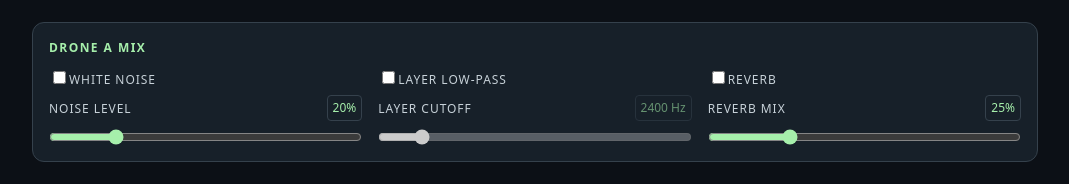
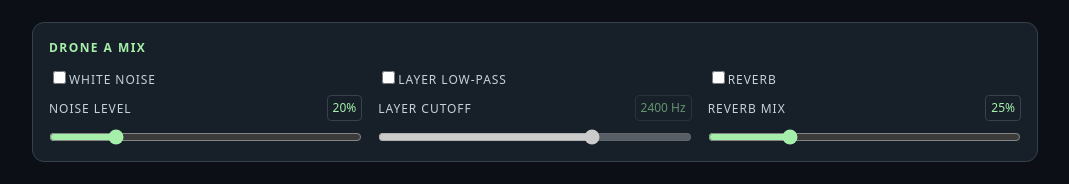
Before and after one commit to wgabel/orbit-sound-lab, a React (Vite) app: page / in a window 1280 px wide. Shown: the part 1050-1234 px from the top of the page, without its empty margins (105-1174 px from the left). Built offline with nearby package versions, Linux system fonts and the light colour scheme.

Commit message:
Give low cutoff and amplitude settings more slider travel

```diff
--- a/src/presentation/App.tsx
+++ b/src/presentation/App.tsx
@@ -395,7 +395,8 @@ export function App() {
         <NumericSlider label="DEPTH" unit="cents" min={0} max={300} step={0.1}
       disabled={!modulation.enabled} value={modulation.depthCents} onChange={value => updateLowFrequencyOscillator({...modulation,depthCents:value})}/>
         {modulation.depthCents >= 100 && <span className="pitch-lfo-detail">±{Number((modulation.depthCents / 100).toFixed(3))} semitones</span>}
-      </> : modulation.destination === 'amplitude' ? <NumericSlider label="DEPTH" unit="%" displayFactor={100 / AMPLITUDE_LFO_CENTER} min={0} max={AMPLITUDE_LFO_CENTER} step={0.01}
+      </> : modulation.destination === 'amplitude' ? <NumericSlider label="DEPTH" unit="%" displayFactor={100 / AMPLITUDE_LFO_CENTER} min={0} max={AMPLITUDE_LFO_CENTER}
+      step={AMPLITUDE_LFO_CENTER / 10000} scale="quadratic"
       disabled={!modulation.enabled} value={modulation.depthAmplitude} onChange={value => updateLowFrequencyOscillator({...modulation,depthAmplitude:value})}/> : <NumericSlider label="DEPTH" unit="Hz" min={0} max={5000} step={10}
       disabled={!modulation.enabled} value={modulation.depthHz} onChange={value => updateLowFrequencyOscillator({...modulation,depthHz:value})}/>}<label>WAVEFORM <select disabled={!modulation.enabled} value={modulation.waveform} onChange={event => updateLowFrequencyOscillator({...modulation,waveform:event.target.value as LowFrequencyOscillatorSettings['waveform']})}><option value="sine">Sine</option><option value="triangle">Triangle</option><option value="square">Square</option><option value="sawtooth">Sawtooth</option></select></label></div>)}</div></div></article>)}</section><section className="diagnostic"><h2>ANDROID AUDIO DIAGNOSTIC</h2><label><input type="checkbox" checked={renderingDiagnosticEnabled} onChange={event => setRenderingDiagnosticEnabled(event.target.checked)}/> Keep rendering active while playing (experiment)</label><div className="diagnostic-track"><div className="diagnostic-indicator" ref={renderingIndicator}/></div><p>Compare 30 seconds with this OFF and ON without touching the screen. This intentionally increases rendering work and battery use; it is not a permanent audio fix.</p><a href="./audio-diagnostic.html">Open standalone audio output test</a></section><footer>WEB AUDIO ENGINE · SOLAR 42 INSPIRED · USE LOW VOLUME</footer></main>;
 }
--- a/src/presentation/DroneMixControls.tsx
+++ b/src/presentation/DroneMixControls.tsx
@@ -29,7 +29,7 @@ export function DroneMixControls({layerId, settings, onChange}: DroneMixControls
             onChange={event => onChange({...settings, filter: {...filter, enabled: event.target.checked}})}/>
           LAYER LOW-PASS
         </label>
-        <NumericSlider label="LAYER CUTOFF" unit="Hz" min={20} max={20000} step={1} disabled={!filter.enabled}
+        <NumericSlider label="LAYER CUTOFF" unit="Hz" min={20} max={20000} step={0.1} scale="logarithmic" disabled={!filter.enabled}
           value={filter.cutoffHz} onChange={cutoffHz => onChange({...settings, filter: {...filter, cutoffHz}})}/>
       </div>
       <div>
--- a/src/presentation/NumericSlider.tsx
+++ b/src/presentation/NumericSlider.tsx
@@ -1,5 +1,7 @@
 import { useEffect, useId, useLayoutEffect, useRef, useState } from 'react';
 import type { CSSProperties, ReactNode } from 'react';
+import { getSliderPosition, getSliderValue } from './slider-scale';
+import type { SliderScale } from './slider-scale';
 
 interface NumericSliderProps {
   readonly label: string;
@@ -7,6 +9,7 @@ interface NumericSliderProps {
   readonly min: number;
   readonly max: number;
   readonly step: number;
+  readonly scale?: SliderScale;
   readonly onChange: (value: number) => void;
   readonly unit?: string;
   readonly displayFactor?: number;
@@ -25,7 +28,7 @@ const numberDisplay = new Intl.NumberFormat('en', {
 });
 
 export function NumericSlider({
-  label, value, min, max, step, onChange, unit, displayFactor = 1,
+  label, value, min, max, step, scale = 'linear', onChange, unit, displayFactor = 1,
   disabled = false, className, id, action, modulationRange, readLiveValue, showLiveValue = false
 }: NumericSliderProps) {
   const generatedId = useId();
@@ -100,8 +103,19 @@ export function NumericSlider({
     setInvalid(false);
   }
 
+  const nonlinear = scale !== 'linear';
   function trackPosition(position: number): string {
-    return `${Math.max(0, Math.min(100, (position - min) / (max - min) * 100))}%`;
+    return `${getSliderPosition(position, min, max, scale) * 100}%`;
+  }
+
+  function changeSlider(input: number) {
+    if (!nonlinear) {
+      onChange(input);
+      return;
+    }
+    const mappedValue = getSliderValue(input, min, max, scale);
+    const roundedValue = Number((min + Math.round((mappedValue - min) / step) * step).toPrecision(15));
+    onChange(Math.max(min, Math.min(max, roundedValue)));
   }
   const rangeStyle = modulationRange && {
     '--modulation-start': trackPosition(modulationRange[0]),
@@ -110,11 +124,15 @@ export function NumericSlider({
 
   const preview = readLiveValue && !adjusting ? liveValue : null;
   const boundedPreview = preview === null ? null : Math.max(min, Math.min(max, preview));
-  const shownValue = boundedPreview === null ? value : min + Math.round((boundedPreview - min) / step) * step;
+  const shownValue = boundedPreview === null ? value : nonlinear ? boundedPreview :
+    min + Math.round((boundedPreview - min) / step) * step;
   const shownValueText = shownValue === value ? displayedValue : numberDisplay.format(shownValue * displayFactor);
-  const slider = <input type="range" id={sliderId} ref={sliderRef} min={min} max={max} step={step}
+  const slider = <input type="range" id={sliderId} ref={sliderRef} min={nonlinear ? 0 : min} max={nonlinear ? 1 : max} step={nonlinear ? 'any' : step}
     className={modulationRange ? 'numeric-slider-modulated' : undefined} style={rangeStyle}
-    value={shownValue} disabled={disabled} aria-valuetext={`${shownValueText}${unitSuffix}`}
+    value={nonlinear ? getSliderPosition(shownValue, min, max, scale) : shownValue} disabled={disabled}
+    aria-valuemin={nonlinear ? displayMinimum : undefined} aria-valuemax={nonlinear ? displayMaximum : undefined}
+    aria-valuenow={nonlinear ? Math.max(displayMinimum, Math.min(displayMaximum, shownValue * displayFactor)) : undefined}
+    aria-valuetext={`${shownValueText}${unitSuffix}`}
     aria-describedby={modulationRange ? rangeId : undefined}
     onPointerDown={event => {
       if (!readLiveValue) return;
@@ -128,7 +146,7 @@ export function NumericSlider({
       }
     }}
     onKeyUp={() => setAdjusting(false)} onBlur={() => setAdjusting(false)}
-    onChange={event => onChange(event.target.valueAsNumber)}/>;
+    onChange={event => changeSlider(event.target.valueAsNumber)}/>;
 
   return <div className={className ? `numeric-slider ${className}` : 'numeric-slider'}>
     <div className="numeric-slider-header">
--- a/src/presentation/OscillatorModulationSlider.tsx
+++ b/src/presentation/OscillatorModulationSlider.tsx
@@ -62,7 +62,9 @@ export function OscillatorModulationSlider({
     [range.lower, range.upper];
 
   return <>
-    <NumericSlider label={label} unit={unit} displayFactor={factor} min={minimum} max={maximum} step={step}
+    <NumericSlider label={label} unit={unit} displayFactor={factor} min={minimum} max={maximum}
+      scale={parameter === 'cutoff' ? 'logarithmic' : parameter === 'volume' ? 'quadratic' : 'linear'}
+      step={parameter === 'cutoff' ? 0.1 : parameter === 'volume' ? 0.0001 : step}
       value={baseRange.base} disabled={disabled} onChange={onChange}
       modulationRange={showPreview ? bounds : undefined}
       readLiveValue={playing && showPreview ? readLiveValue : undefined} showLiveValue={parameter === 'frequency' || amplitudeDepth !== undefined}
--- /dev/null
+++ b/src/presentation/slider-scale.ts
@@ -0,0 +1,17 @@
+export type SliderScale = 'linear' | 'logarithmic' | 'quadratic';
+
+export function getSliderPosition(value: number, minimum: number, maximum: number, scale: SliderScale): number {
+  const bounded = Math.max(minimum, Math.min(maximum, value));
+  const fraction = (bounded - minimum) / (maximum - minimum);
+  if (scale === 'logarithmic') return Math.log(bounded / minimum) / Math.log(maximum / minimum);
+  if (scale === 'quadratic') return Math.sqrt(fraction);
+  return fraction;
+}
+
+export function getSliderValue(position: number, minimum: number, maximum: number, scale: SliderScale): number {
+  if (position <= 0) return minimum;
+  if (position >= 1) return maximum;
+  if (scale === 'logarithmic') return minimum * (maximum / minimum) ** position;
+  const fraction = scale === 'quadratic' ? position ** 2 : position;
+  return minimum + (maximum - minimum) * fraction;
+}
```
Also changed, not shown: 2 other files (tests, documents, lock files or other folders).
